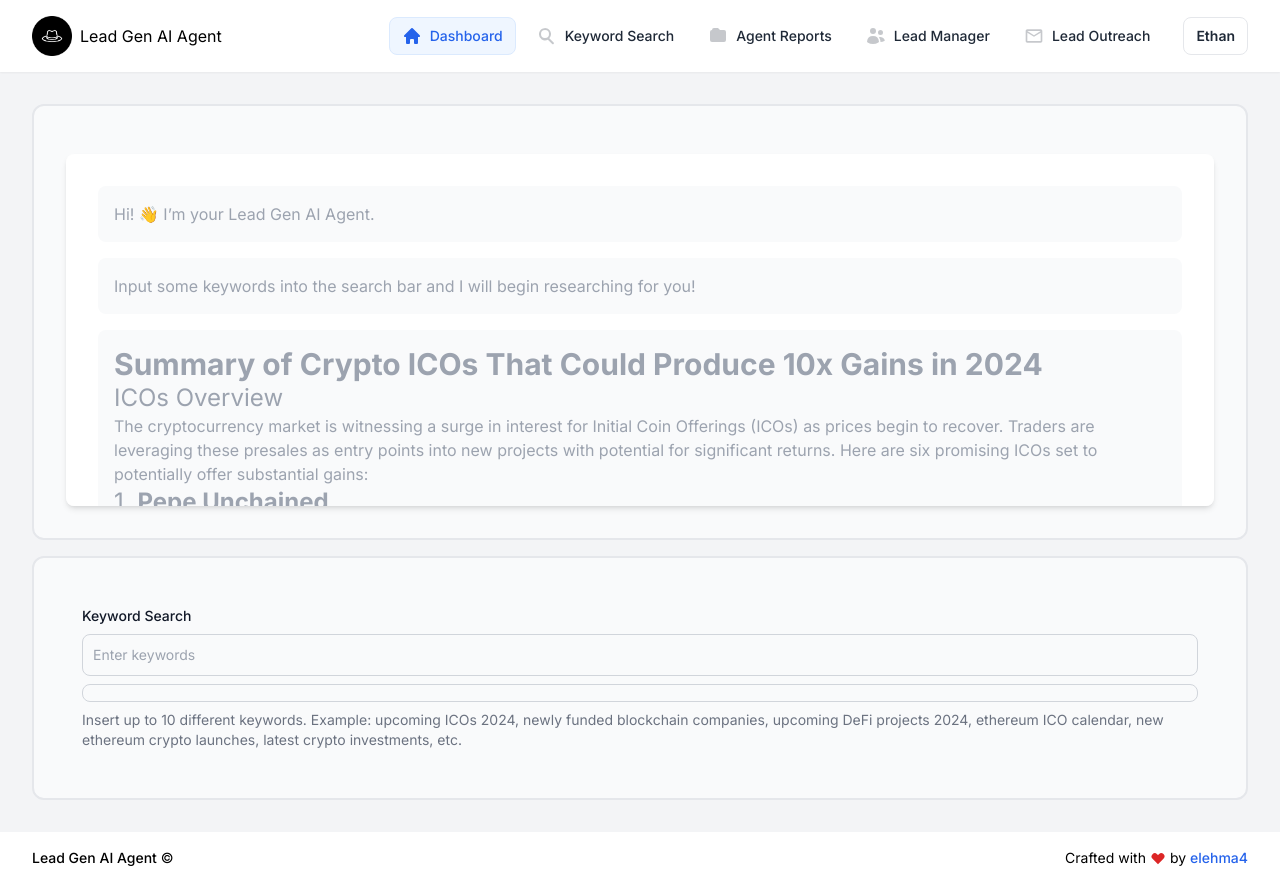
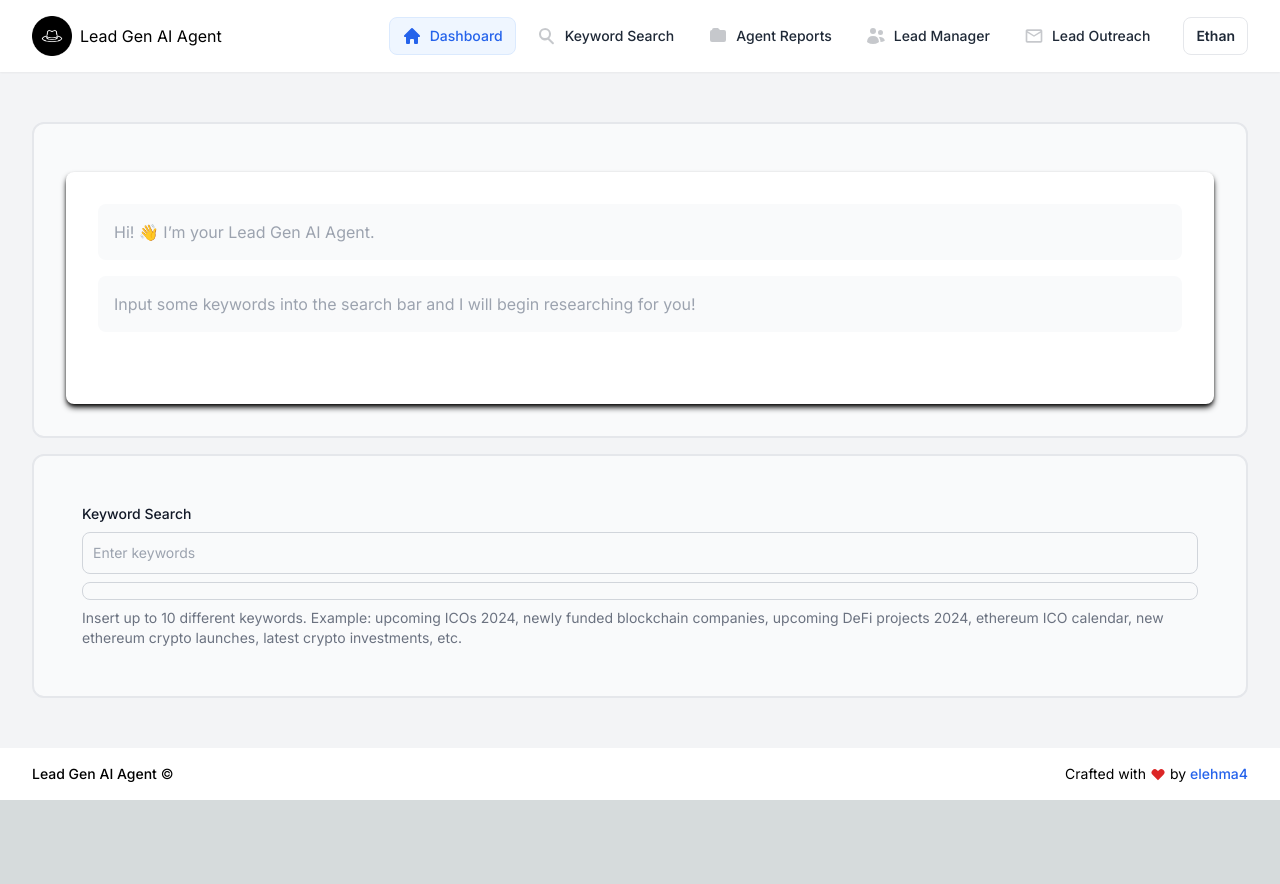
Before and after one commit to elehma4/lead-gen-ai-agent, a Next.js app: page /search in a window 1280 px wide. After the commit the page ends 800 px from the top, so only its background shows below. Built offline with nearby package versions, Linux system fonts and the light colour scheme; what markdown-it-abbr, markdown-it-anchor, markdown-it-attrs, markdown-it-container would draw is missing.

Commit message:
style: search

```diff
--- a/src/app/search/page.tsx
+++ b/src/app/search/page.tsx
@@ -11,14 +11,14 @@ export default function Search () {
   const [responses, setResponses] = useState<string[]>([
     "Hi! 👋 I'm your Lead Gen AI Agent.",
     "Input some keywords into the search bar and I will begin researching for you!",
-    mockData
+    // mockData
   ]);
 
   return (
     <>
       <div
         id="page-container"
-        className="mx-auto flex min-h-dvh w-full min-w-[320px] flex-col bg-gray-100 dark:bg-gray-900 dark:text-gray-100"
+        className="mx-auto flex min-h-dvh w-full min-w-[320px] flex-col bg-gray-100 dark:bg-gray-950 dark:text-gray-100"
       >
         <Header />
         <main id="page-content" className="flex max-w-full flex-auto flex-col">
--- a/src/components/Response.tsx
+++ b/src/components/Response.tsx
@@ -10,7 +10,7 @@ type ResponseProps = {
 
 const Response: React.FC<ResponseProps> = ({ responses }) => {
   return (
-    <div className="response-container mx-auto p-4 lg:p-8 xl:max-w-7xl mt-4 bg-white dark:bg-gray-800 shadow-md rounded-lg max-h-[44vh] overflow-y-auto contain-content w-full">
+    <div className="response-container mx-auto p-4 lg:p-8 xl:max-w-7xl mt-4 bg-white dark:bg-gray-800 shadow-md shadow-black rounded-lg min-h-[29vh] max-h-[44vh] overflow-y-auto contain-content w-full">
       {responses.map((response, index) => (
         <motion.div
           key={index}
```
